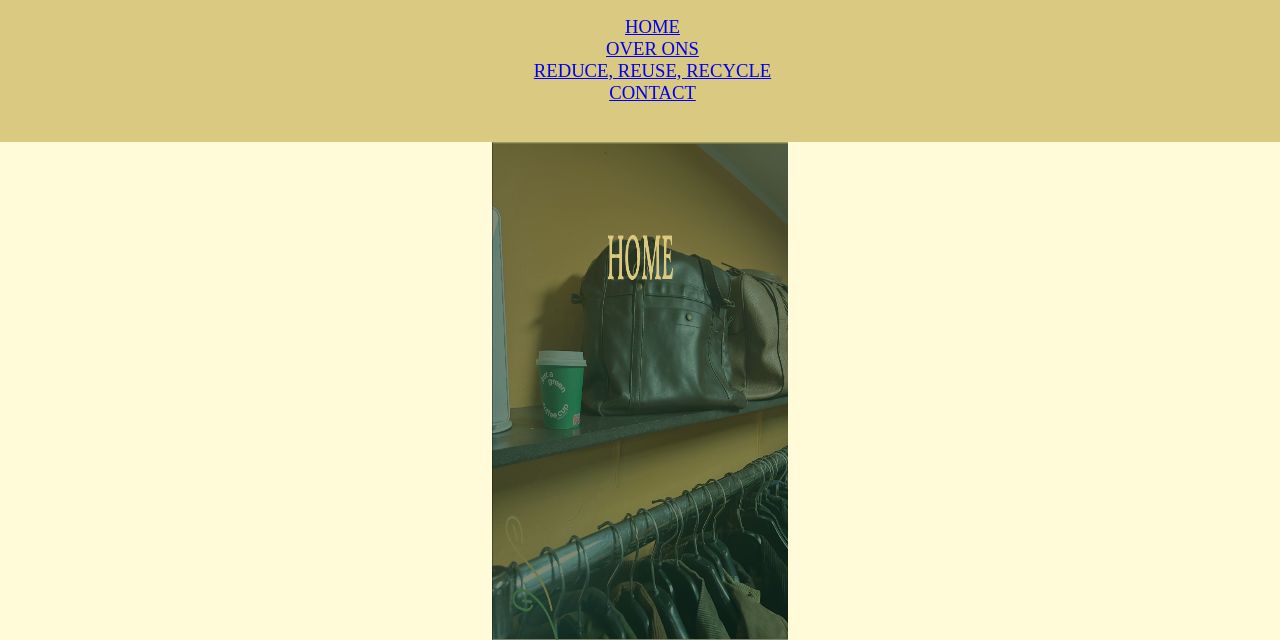
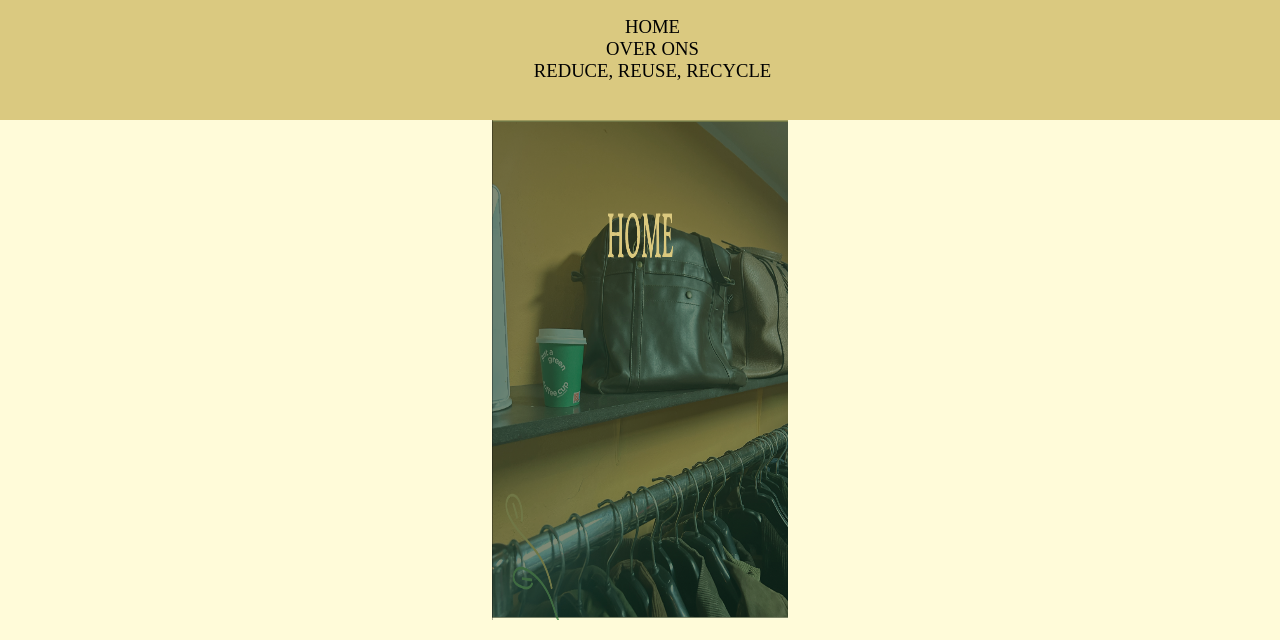
Before and after one commit to borunderkamp/borunderkamp.github.io, a plain HTML site: page index.html in a window 1280 px wide. Shown: the part 158-798 px from the top of the page. Drawn offline with Linux system fonts and the light colour scheme.

Commit message:
changed link styling

```diff
--- a/index.html
+++ b/index.html
@@ -12,10 +12,9 @@
             <nav>
                 <a class="top-bar" href="index.html" ><img src="images/logo.png" alt="logo" width="300px" height="130px"></a>
                 <ul>
-                    <li><a href="index.html">HOME</a></li>
-                    <li><a href="overons.html">OVER ONS</a></li>
-                    <li><a href="rrr.html">REDUCE, REUSE, RECYCLE</a></li>
-                    <li><a href="contact.html">CONTACT</a></li>
+                    <li><a class="link" href="index.html">HOME</a></li>
+                    <li><a class="link" href="overons.html">OVER ONS</a></li>
+                    <li><a class="link" href="rrr.html">REDUCE, REUSE, RECYCLE</a></li>
                 </ul>
             </nav>
         </section>
--- a/styles.css
+++ b/styles.css
@@ -8,6 +8,18 @@ body {
     font-family: 'poppins';
     background: #fffbd9;
     color: #013b14;
+}
+
+/* Links */
+.link {
+    text-decoration: none;
+    font-family: 'poppins';
+    font-size: 14pt;
+    color: #000000;
+}
+
+.link:hover {
+    text-decoration: underline;
 }
 
 /* Header stijlen */
```
Also changed, not shown: overons.html (+3 -4 lines), rrr.html (+3 -4 lines).
